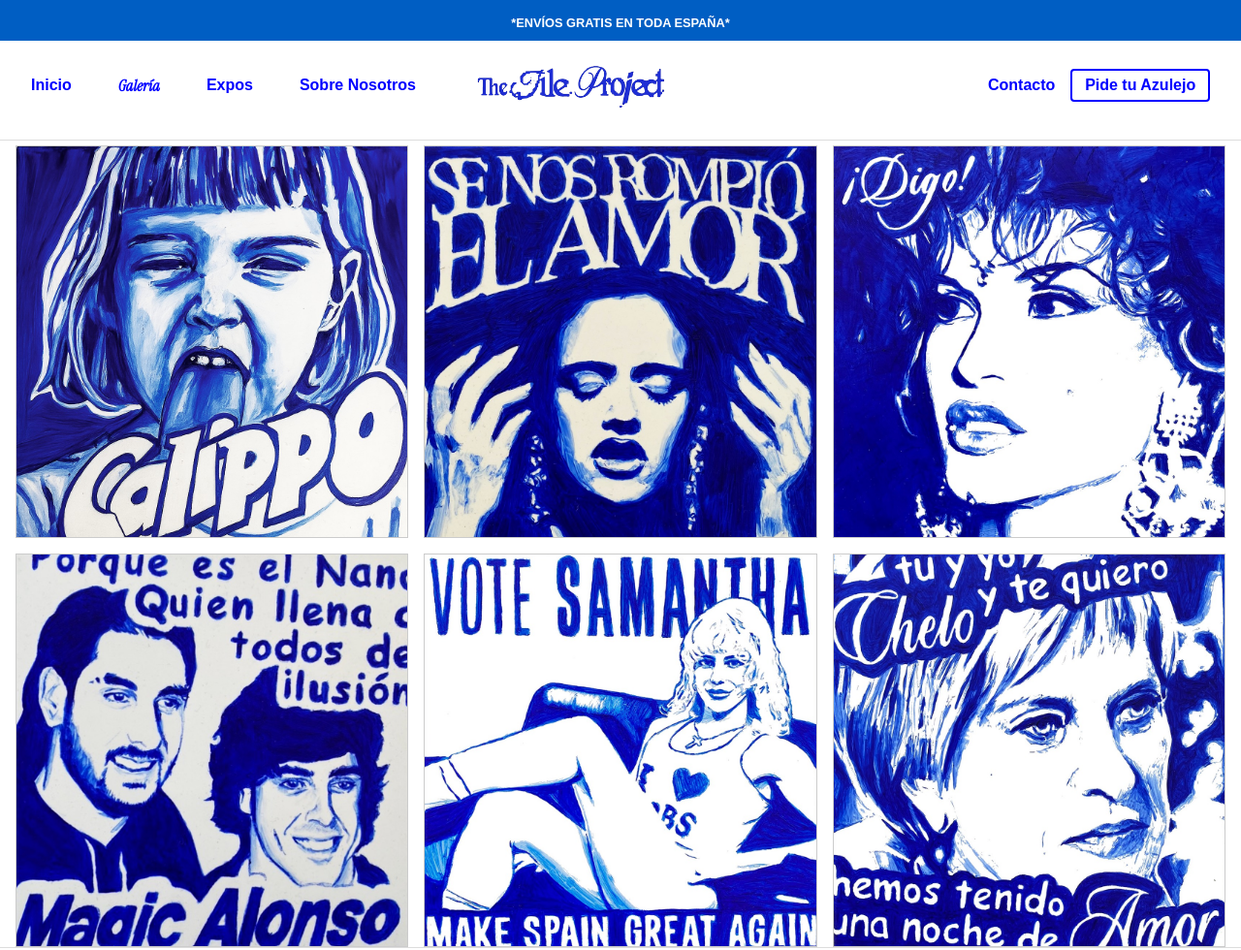
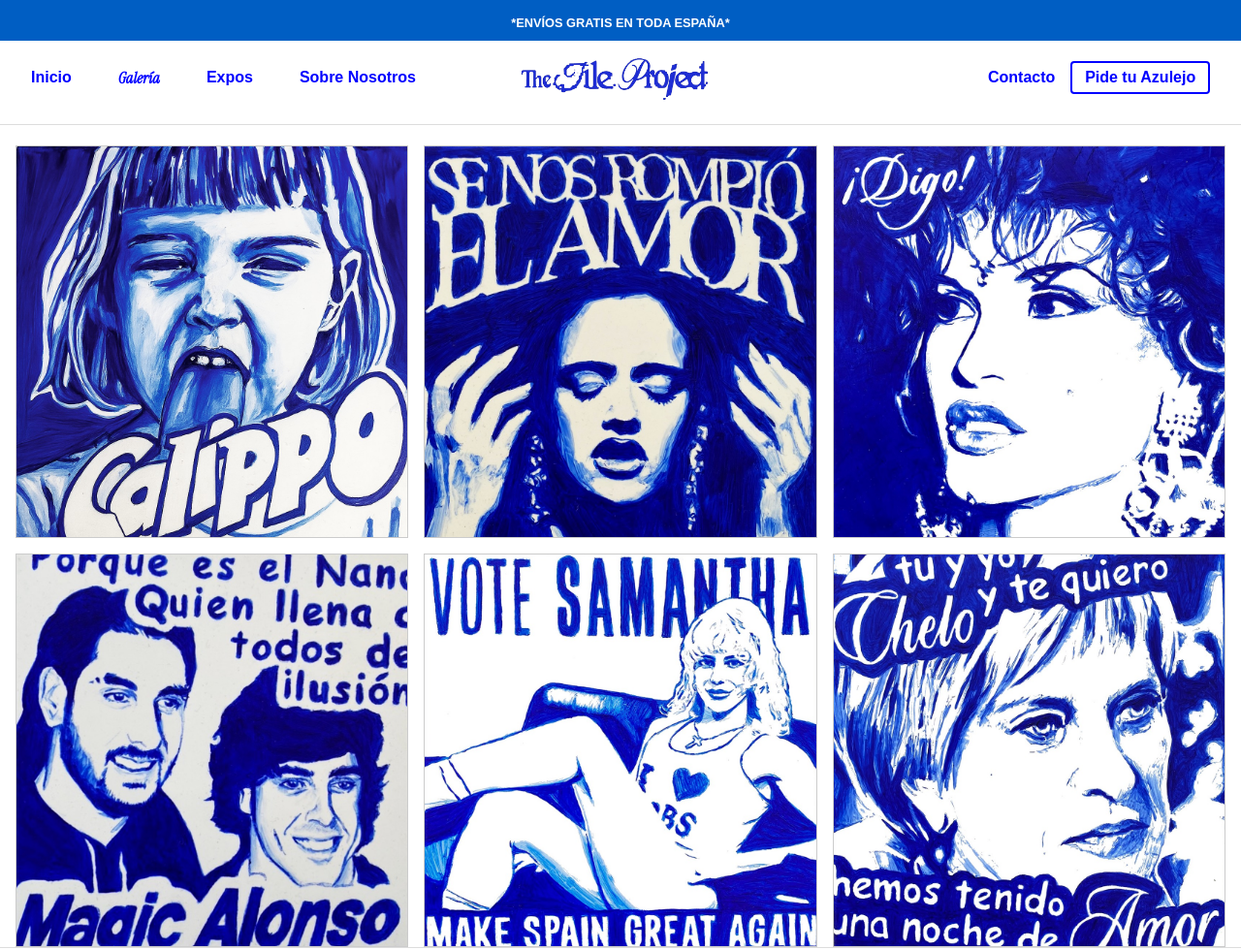
Before and after one commit to Pedro-Manuel-Works/TheTileProject, a plain HTML site: page galeria.html in a window 1280 px wide. Shown: the top 980 px of the page at 97% size. Drawn offline with Linux system fonts and the light colour scheme.

Commit message:
Actualizaciones

```diff
--- a/css/galeria.css
+++ b/css/galeria.css
@@ -42,14 +42,14 @@ body {
 
 /* Barra de navegación principal */
 .barra-navegacion {
-  display: flex;
+ display: flex;
   justify-content: space-between;
   align-items: center;
-  padding: 1rem 2rem;
+  padding: 0.5rem 2rem;
   background-color: white;
   border-bottom: 1px solid #ddd;
   position: fixed;
-  top: 32px;             /* 💡 depende del alto de .barra-superior */
+  top: 32px;
   left: 0;
   width: 100%;
   z-index: 1000;
@@ -70,7 +70,7 @@ body {
 
 .navegacion-centro{
   justify-content: center;
-  transform: translateX(-135px);
+  transform: translateX(-90px);
 }
 
 .navegacion-izquierda{
--- a/css/style.css
+++ b/css/style.css
@@ -44,7 +44,7 @@ body {
  display: flex;
   justify-content: space-between;
   align-items: center;
-  padding: 1rem 2rem;
+  padding: 0.5rem 2rem;
   background-color: white;
   border-bottom: 1px solid #ddd;
   position: fixed;
```
